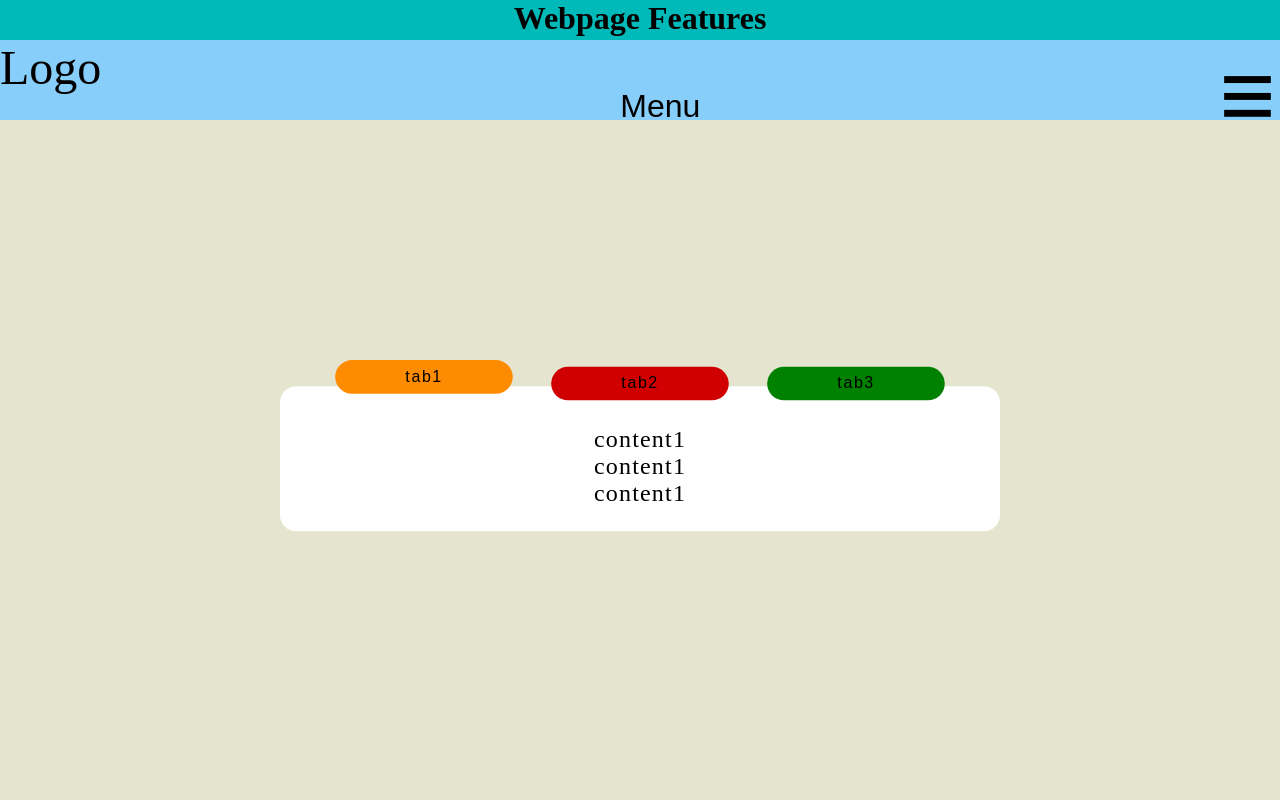
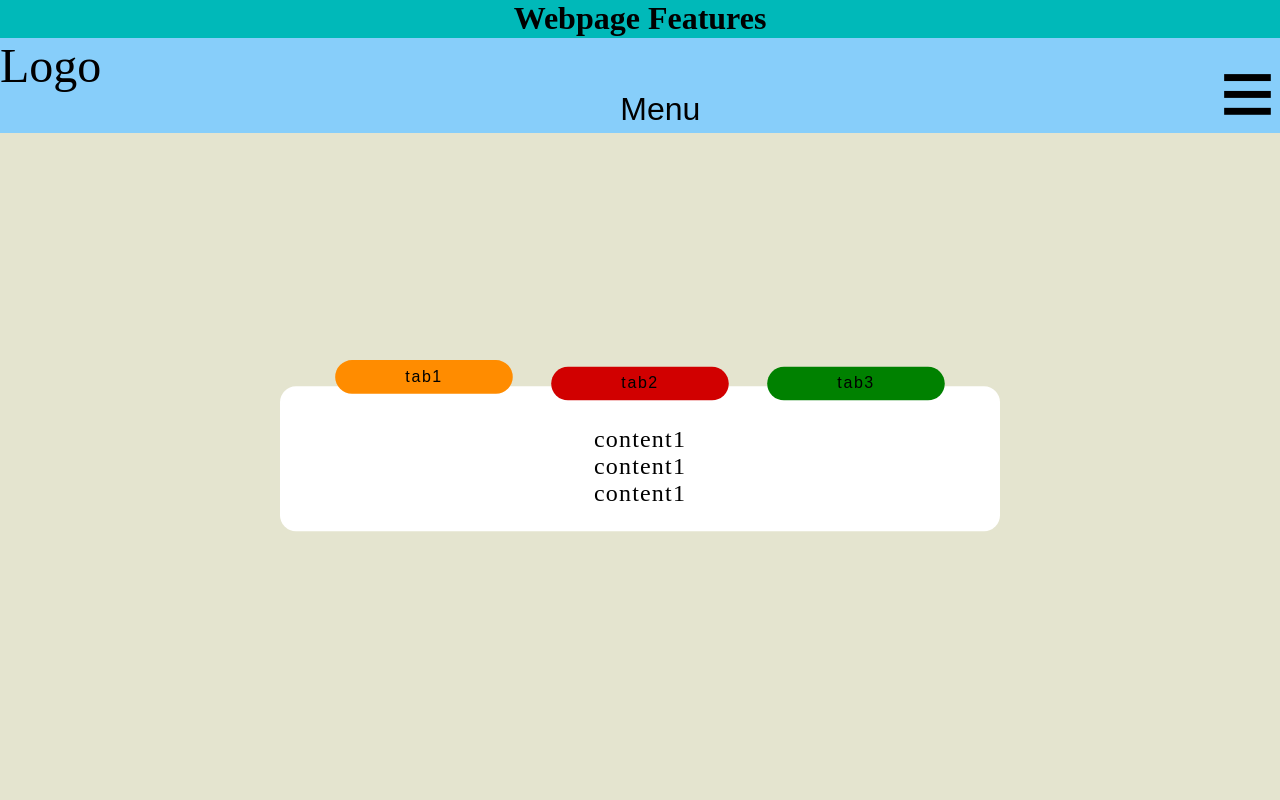
Before and after one commit to HarveyTopliss/webpage-features, a plain HTML site: page webpage features/index.html in a window 1280 px wide. Shown: the top 800 px of the page. Drawn offline with Linux system fonts and the light colour scheme.

Commit message:
Add files via upload

```diff
--- a/webpage features/style.css
+++ b/webpage features/style.css
@@ -46,9 +46,9 @@ body {
   display: flex;
   justify-content: space-between;
   z-index: 1;
-  top: 5%;
+  top: 37.5px;
   height: 10%;
-  /* min-height: 95px; */
+  min-height: 95px;
   width: 100%;
   min-width: 770px;
   background-color: lightskyblue;
```
